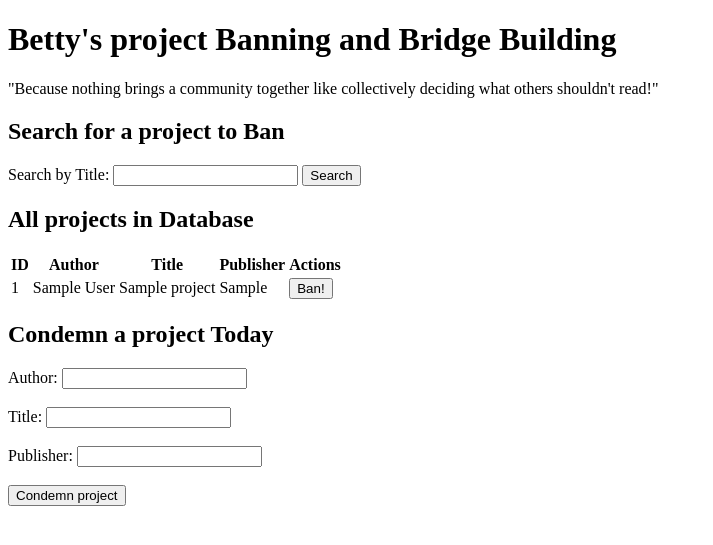
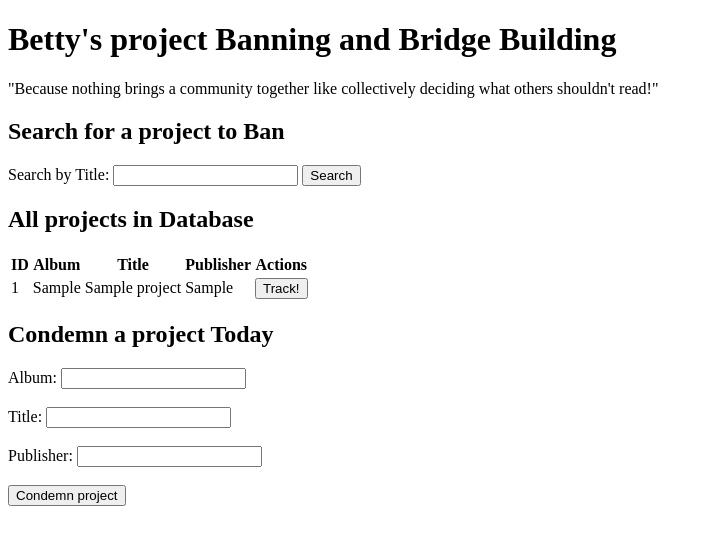
Before and after one commit to MetaKirbSter/CS_351_Final, a PHP site: page / in a window 1280 px wide. Shown: the top 545 px of the page, without its empty margins (0-713 px from the left). Run offline with PHP 8.4, Linux system fonts and the light colour scheme; the visitor is signed in with stand-in values (Sample User, id 1); tables that the repository leaves empty or names only in its code hold one stand-in row (values such as "Sample post").

Commit message:
started tweaking lab index; to-do: change remove functions to add, finish up changing names

```diff
--- a/index.php
+++ b/index.php
@@ -10,7 +10,7 @@ if (!is_logged_in()) {
 }
 
 $host = 'localhost';
-$dbname = 'projects';
+$dbname = 'muzak';
 $user = 'meta';
 $pass = 'password';
 $charset = 'utf8mb4';
@@ -32,7 +32,7 @@ try {
 $search_results = null;
 if (isset($_GET['search']) && !empty($_GET['search'])) {
     $search_term = '%' . $_GET['search'] . '%';
-    $search_sql = 'SELECT id, author, title, publisher FROM projects WHERE title LIKE :search';
+    $search_sql = 'SELECT id, album, artist, release_date, listen_date, music_platform, collection_status FROM listen_log WHERE title LIKE :search';
     $search_stmt = $pdo->prepare($search_sql);
     $search_stmt->execute(['search' => $search_term]);
     $search_results = $search_stmt->fetchAll();
@@ -40,15 +40,15 @@ if (isset($_GET['search']) && !empty($_GET['search'])) {
 
 // Handle form submissions
 if ($_SERVER['REQUEST_METHOD'] == 'POST') {
-    if (isset($_POST['author']) && isset($_POST['title']) && isset($_POST['publisher'])) {
+    if (isset($_POST['album']) && isset($_POST['artist']) && isset($_POST['release_date']) && isset($_POST['listen_date']) && isset($_POST['music_platform']) && isset($_POST['collection_status'])) {
         // Insert new entry
-        $author = htmlspecialchars($_POST['author']);
-        $title = htmlspecialchars($_POST['title']);
-        $publisher = htmlspecialchars($_POST['publisher']);
+        $album = htmlspecialchars($_POST['album']);
+        $artist = htmlspecialchars($_POST['artist']);
+        $release_date = htmlspecialchars($_POST['release_date']);
 
-        $insert_sql = 'INSERT INTO projects (author, title, publisher) VALUES (:author, :title, :publisher)';
+        $insert_sql = 'INSERT INTO projects (album, title, publisher) VALUES (:album, :title, :publisher)';
         $stmt_insert = $pdo->prepare($insert_sql);
-        $stmt_insert->execute(['author' => $author, 'title' => $title, 'publisher' => $publisher]);
+        $stmt_insert->execute(['album' => $album, 'title' => $title, 'publisher' => $publisher]);
     } elseif (isset($_POST['delete_id'])) {
         // Delete an entry
         $delete_id = (int) $_POST['delete_id'];
@@ -61,7 +61,7 @@ if ($_SERVER['REQUEST_METHOD'] == 'POST') {
 
 // Get all projects for main table
 //comment again/
-$sql = 'SELECT id, author, title, publisher FROM projects';
+$sql = 'SELECT id, album, title, publisher FROM projects';
 $stmt = $pdo->query($sql);
 ?>
 
@@ -95,7 +95,7 @@ $stmt = $pdo->query($sql);
                             <thead>
                                 <tr>
                                     <th>ID</th>
-                                    <th>Author</th>
+                                    <th>Album</th>
                                     <th>Title</th>
                                     <th>Publisher</th>
                                     <th>Actions</th>
@@ -105,7 +105,7 @@ $stmt = $pdo->query($sql);
                                 <?php foreach ($search_results as $row): ?>
                                 <tr>
                                     <td><?php echo htmlspecialchars($row['id']); ?></td>
-                                    <td><?php echo htmlspecialchars($row['author']); ?></td>
+                                    <td><?php echo htmlspecialchars($row['album']); ?></td>
                                     <td><?php echo htmlspecialchars($row['title']); ?></td>
                                     <td><?php echo htmlspecialchars($row['publisher']); ?></td>
                                     <td>
@@ -133,7 +133,7 @@ $stmt = $pdo->query($sql);
             <thead>
                 <tr>
                     <th>ID</th>
-                    <th>Author</th>
+                    <th>Album</th>
                     <th>Title</th>
                     <th>Publisher</th>
                     <th>Actions</th>
@@ -143,13 +143,13 @@ $stmt = $pdo->query($sql);
                 <?php while ($row = $stmt->fetch()): ?>
                 <tr>
                     <td><?php echo htmlspecialchars($row['id']); ?></td>
-                    <td><?php echo htmlspecialchars($row['author']); ?></td>
+                    <td><?php echo htmlspecialchars($row['album']); ?></td>
                     <td><?php echo htmlspecialchars($row['title']); ?></td>
                     <td><?php echo htmlspecialchars($row['publisher']); ?></td>
                     <td>
                         <form action="index5.php" method="post" style="display:inline;">
                             <input type="hidden" name="delete_id" value="<?php echo $row['id']; ?>">
-                            <input type="submit" value="Ban!">
+                            <input type="submit" value="Track!">
                         </form>
                     </td>
                 </tr>
@@ -162,8 +162,8 @@ $stmt = $pdo->query($sql);
     <div class="form-container">
         <h2>Condemn a project Today</h2>
         <form action="index5.php" method="post">
-            <label for="author">Author:</label>
-            <input type="text" id="author" name="author" required>
+            <label for="album">Album:</label>
+            <input type="text" id="album" name="album" required>
             <br><br>
             <label for="title">Title:</label>
             <input type="text" id="title" name="title" required>
```
